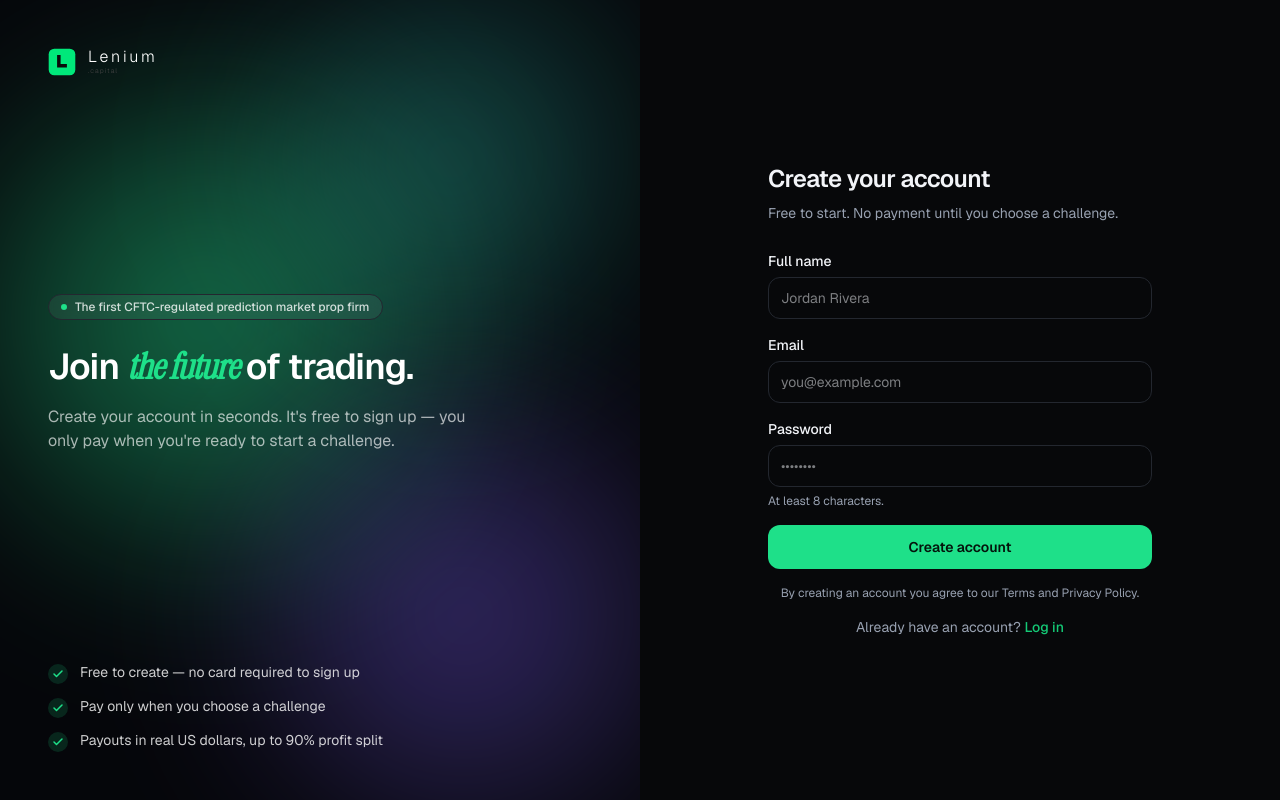
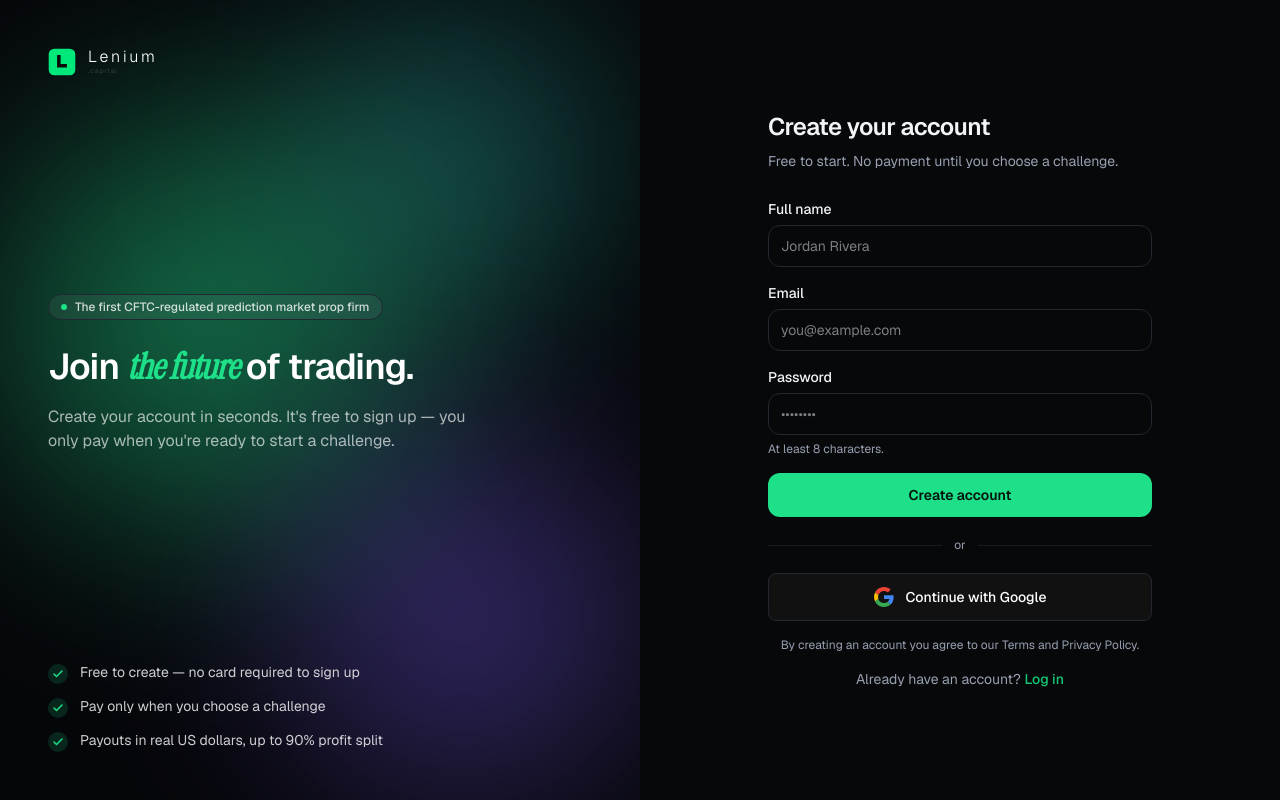
Before and after one commit to leniumcapital/leniumcapital-website, a Next.js app: page /signup in a window 1280 px wide. Built offline with nearby package versions, Linux system fonts and the light colour scheme.

Commit message:
Show Google sign-in on both login and signup forms
Co-authored-by: leniumcapital <leniumcapital@users.noreply.github.com>

```diff
--- a/src/components/AuthPanel.tsx
+++ b/src/components/AuthPanel.tsx
@@ -173,21 +173,11 @@ export function AuthPanel({
             {loading ? "Signing in…" : "Sign in"}
           </button>
 
-          <div className="flex items-center gap-3 py-1">
-            <div className="h-px flex-1 bg-[#1C1C1C]" />
-            <span className="text-xs text-muted">or</span>
-            <div className="h-px flex-1 bg-[#1C1C1C]" />
-          </div>
-
-          <button
-            type="button"
+          <GoogleSignInSection
             disabled={loading || googleLoading}
-            onClick={() => void handleGoogleSignIn()}
-            className="flex h-12 w-full cursor-pointer items-center justify-center gap-3 rounded-lg border border-[#1C1C1C] bg-[#111111] text-sm font-medium text-white transition-colors hover:border-[#2C2C2C] hover:bg-[#161616] disabled:cursor-not-allowed disabled:opacity-60"
-          >
-            <GoogleLogo size={20} />
-            {googleLoading ? "Redirecting…" : "Continue with Google"}
-          </button>
+            loading={googleLoading}
+            onSignIn={() => void handleGoogleSignIn()}
+          />
 
           <p className="text-center text-sm text-muted">
             No account yet?{" "}
@@ -264,11 +254,17 @@ export function AuthPanel({
 
         <button
           type="submit"
-          disabled={loading}
+          disabled={loading || googleLoading}
           className="w-full rounded-xl bg-brand py-3 text-sm font-semibold text-[#04130b] transition-colors hover:bg-brand-strong disabled:opacity-60"
         >
           {loading ? "Creating account…" : "Create account"}
         </button>
+
+        <GoogleSignInSection
+          disabled={loading || googleLoading}
+          loading={googleLoading}
+          onSignIn={() => void handleGoogleSignIn()}
+        />
 
         <p className="text-center text-xs text-muted">
           By creating an account you agree to our Terms and Privacy Policy.
@@ -289,6 +285,36 @@ export function AuthPanel({
   );
 }
 
+function GoogleSignInSection({
+  disabled,
+  loading,
+  onSignIn,
+}: {
+  disabled: boolean;
+  loading: boolean;
+  onSignIn: () => void;
+}) {
+  return (
+    <>
+      <div className="flex items-center gap-3 py-1">
+        <div className="h-px flex-1 bg-[#1C1C1C]" />
+        <span className="text-xs text-muted">or</span>
+        <div className="h-px flex-1 bg-[#1C1C1C]" />
+      </div>
+
+      <button
+        type="button"
+        disabled={disabled}
+        onClick={onSignIn}
+        className="flex h-12 w-full cursor-pointer items-center justify-center gap-3 rounded-lg border border-[#1C1C1C] bg-[#111111] text-sm font-medium text-white transition-colors hover:border-[#2C2C2C] hover:bg-[#161616] disabled:cursor-not-allowed disabled:opacity-60"
+      >
+        <GoogleLogo size={20} />
+        {loading ? "Redirecting…" : "Continue with Google"}
+      </button>
+    </>
+  );
+}
+
 function AuthError({ message }: { message: string }) {
   return (
     <div
```
